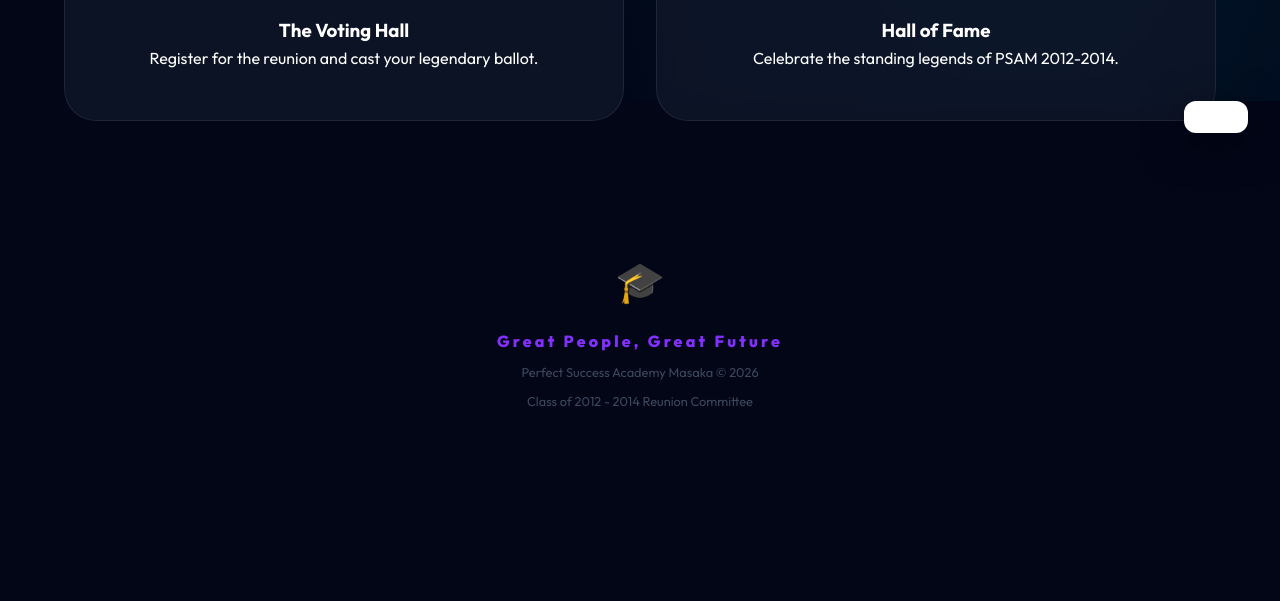
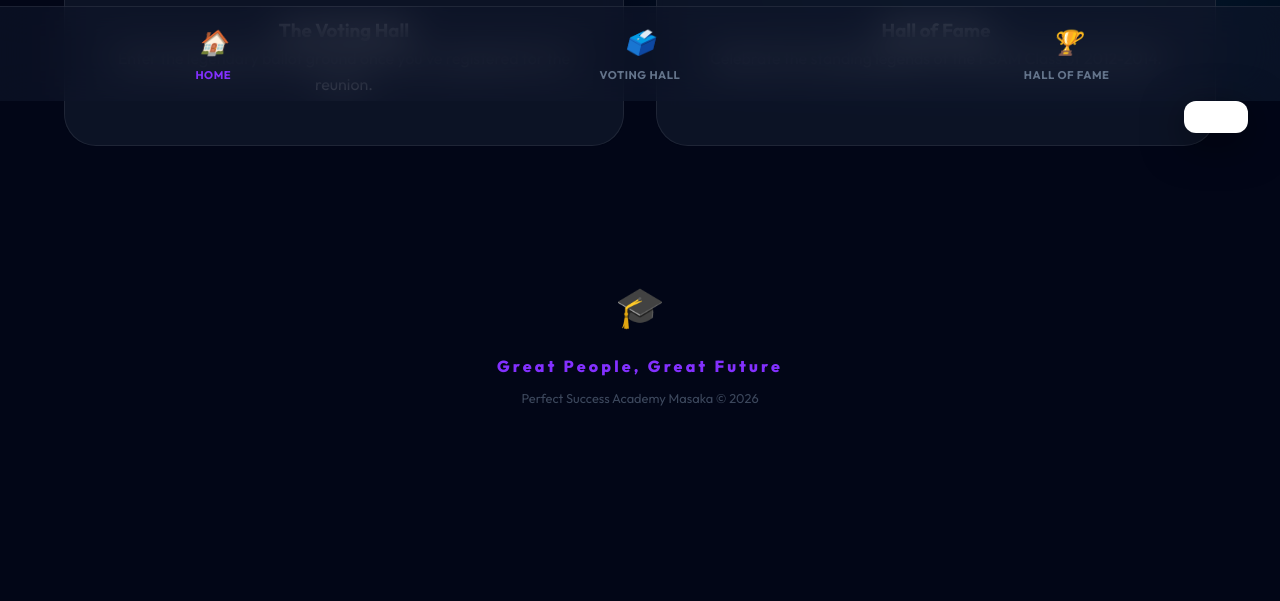
Before and after one commit to Travsify/psam, a website: page index.html in a window 1280 px wide. Shown: the part 699-1300 px from the top of the page. Before the commit the page ends 1238 px from the top, so only its background shows below. Drawn offline with Linux system fonts and the light colour scheme.

Commit message:
Add sticky bottom navigation bar with iconic toggles and active-state highlighting

```diff
--- a/index.html
+++ b/index.html
@@ -23,9 +23,7 @@
             <div id="global-stats" style="color: var(--text-muted); font-size: 0.9rem; margin-bottom: 2rem;"></div>
         </header>
 
-        <main id="main-content">
-            <!-- Dynamic Content -->
-        </main>
+        <main id="main-content"></main>
 
         <div class="progress-container" id="progress-container" style="margin-top: 3rem;">
             <div class="progress-fill" id="progress-fill"></div>
@@ -37,9 +35,23 @@
             <div class="footer-icon">🎓</div>
             <span class="school-motto">Great People, Great Future</span>
             <p class="footer-tag">Perfect Success Academy Masaka &copy; 2026</p>
-            <p class="footer-tag" style="margin-top: 0.5rem;">Class of 2012 - 2014 Reunion Committee</p>
         </footer>
     </div>
+
+    <nav class="bottom-nav">
+        <div class="nav-item" id="nav-home" onclick="setMode('home')">
+            <i>🏠</i>
+            <span>Home</span>
+        </div>
+        <div class="nav-item" id="nav-voting" onclick="setMode('voting')">
+            <i>🗳️</i>
+            <span>Voting Hall</span>
+        </div>
+        <div class="nav-item" id="nav-hall" onclick="setMode('hall-of-fame')">
+            <i>🏆</i>
+            <span>Hall of Fame</span>
+        </div>
+    </nav>
 
     <!-- Toast Notifications -->
     <div id="toast" class="toast">
--- a/script.js
+++ b/script.js
@@ -46,18 +46,30 @@ const showToast = (message) => {
     setTimeout(() => toast?.classList.remove('show'), 5000);
 };
 
+const updateNav = () => {
+    document.querySelectorAll('.nav-item').forEach(el => el.classList.remove('active'));
+    if (appState.mode === 'home') document.getElementById('nav-home')?.classList.add('active');
+    if (appState.mode === 'voting' || appState.mode === 'registration' || appState.mode === 'success') document.getElementById('nav-voting')?.classList.add('active');
+    if (appState.mode === 'hall-of-fame') document.getElementById('nav-hall')?.classList.add('active');
+};
+
 const setMode = (mode) => {
     appState.mode = mode;
     if (mode === 'voting') {
         if (!currentAlumni) {
             appState.mode = 'registration';
-        } else if (pollResults[1].voters.includes(currentAlumni.name)) {
-            showToast(`Hello ${currentAlumni.name}, our registry shows you have already cast your ballot!`);
-            appState.mode = 'hall-of-fame';
         } else {
-            appState.step = 1;
+            // Check if already voted in current poll version
+            const hasVoted = pollResults[1]?.voters.includes(currentAlumni.name);
+            if (hasVoted) {
+                showToast(`Alumni ${currentAlumni.name}, our records show your legendary ballot is already cast.`);
+                appState.mode = 'hall-of-fame';
+            } else {
+                appState.step = 1;
+            }
         }
     }
+    window.scrollTo({ top: 0, behavior: 'smooth' });
     renderApp();
 };
 
@@ -97,7 +109,7 @@ const castSessionVote = (nominee) => {
 
 const nextStep = () => {
     if (!appState.sessionVotes[appState.step]) {
-        showToast('Please select a legend for this award.');
+        showToast('Please select a nominee to proceed.');
         return;
     }
     if (appState.step < 10) {
@@ -112,7 +124,7 @@ const nextStep = () => {
 const submitBallot = () => {
     pollData.forEach(cat => {
         const choice = appState.sessionVotes[cat.id];
-        if (pollResults[cat.id]) {
+        if (pollResults[cat.id] && choice) {
             pollResults[cat.id].votes[choice]++;
             pollResults[cat.id].total++;
             pollResults[cat.id].voters.push(currentAlumni.name);
@@ -120,12 +132,13 @@ const submitBallot = () => {
     });
     localStorage.setItem(STORAGE_KEY, JSON.stringify(pollResults));
     appState.mode = 'hall-of-fame';
-    showToast('Ballot Finalized! Thank you for participating.');
+    showToast('Registry finalized! Your votes are part of PSAM history.');
     renderApp();
 };
 
 // 3. Render
 const renderApp = () => {
+    updateNav();
     const main = document.getElementById('main-content');
     const container = document.getElementById('poll-container');
     const progress = document.getElementById('progress-container');
@@ -134,7 +147,7 @@ const renderApp = () => {
 
     if (!main || !container) return;
 
-    if (stats) stats.innerHTML = `🌟 <strong>${alumniRegistry.length}</strong> Event Registrations &middot; 🗳️ <strong>${pollResults[1]?.total || 0}</strong> Votes Recorded`;
+    if (stats) stats.innerHTML = `🎓 <strong>${alumniRegistry.length}</strong> Event Registrations &middot; 🗳️ <strong>${pollResults[1]?.total || 0}</strong> Ballots Finalized`;
 
     main.innerHTML = '';
     container.innerHTML = '';
@@ -146,12 +159,12 @@ const renderApp = () => {
                 <div class="menu-card" onclick="setMode('voting')">
                     <span class="menu-icon">🗳️</span>
                     <h3>The Voting Hall</h3>
-                    <p>Register for the reunion and cast your legendary ballot.</p>
+                    <p>Enter the legendary ballot ground once you've registered for the reunion.</p>
                 </div>
                 <div class="menu-card" onclick="setMode('hall-of-fame')">
                     <span class="menu-icon">🏆</span>
                     <h3>Hall of Fame</h3>
-                    <p>Celebrate the standing legends of PSAM 2012-2014.</p>
+                    <p>Celebrate the standing legends of the PSAM Class of 2012-2014.</p>
                 </div>
             </div>
         `;
@@ -169,14 +182,14 @@ const renderApp = () => {
                         <div class="form-group"><label>Email Address</label><input type="email" name="email" required placeholder="john@example.com"></div>
                         <div class="form-group"><label>Phone Number</label><input type="tel" name="phone" required placeholder="+234..."></div>
                         <div class="form-group">
-                            <label>Will you be attending?</label>
+                            <label>Are you attending?</label>
                             <select name="attending" style="width:100%; padding:1.25rem; background:rgba(255,255,255,0.05); border:1px solid var(--border-color); color:#fff; border-radius:12px; font-family:inherit; outline:none;">
                                 <option value="Yes">Yes, I'll be there!</option>
-                                <option value="Maybe">Maybe (Deciding)</option>
-                                <option value="No">No, can't make it</option>
+                                <option value="Maybe">Maybe (Still Deciding)</option>
+                                <option value="No">No, I can't make it</option>
                             </select>
                         </div>
-                        <button type="submit" class="next-btn" style="width:100%; margin-top:1.5rem;">Join the Reunion Event</button>
+                        <button type="submit" class="next-btn" style="width:100%; margin-top:1.5rem;">Register for Event</button>
                     </form>
                 </div>
             </div>
@@ -214,7 +227,7 @@ const renderApp = () => {
                     `).join('')}
                 </div>
                 <button class="next-btn" style="width:100%; margin-top:3rem;" ${!sel ? 'disabled' : ''} onclick="nextStep()">
-                    ${appState.step === 10 ? 'Finish Ballot' : 'Next Category'}
+                    ${appState.step === 10 ? 'Finish Ballot' : 'Next Award'}
                 </button>
             </div>
         `;
@@ -225,7 +238,7 @@ const renderApp = () => {
             <div style="text-align:center; padding:2rem;">
                 <h2 style="font-size:3.5rem; margin-bottom:1rem; font-weight:900;">Iconic Standings</h2>
                 <div style="display:flex; justify-content:center; gap:1.5rem; margin-bottom:4rem;">
-                    <button class="share-btn" style="margin:0" onclick="setMode('home')">Great Hall</button>
+                    <button class="share-btn" style="margin:0" onclick="setMode('home')">Return Home</button>
                     <button class="share-btn" style="margin:0; background:rgba(255,255,255,0.05)" onclick="resetSession()">New Alumni</button>
                 </div>
             </div>
@@ -241,7 +254,7 @@ const renderApp = () => {
                                 <div class="podium-item rank-1"><span class="rank-badge">1</span><p style="font-size:0.85rem; font-weight:900; color:#fff; margin-top:auto;">${sorted[0] || '-'}</p></div>
                                 <div class="podium-item rank-3"><span class="rank-badge">3</span><p style="font-size:0.75rem; color:var(--text-secondary); margin-top:auto;">${sorted[2] || '-'}</p></div>
                             </div>
-                            <div class="nominees-list">
+                            <div class="nominees-list" style="margin-top:1rem">
                                 ${cat.nominees.map(n => {
                                     const v = data.votes[n];
                                     const p = data.total === 0 ? 0 : Math.round((v / data.total) * 100);
@@ -276,3 +289,4 @@ window.castSessionVote = castSessionVote;
 window.nextStep = nextStep;
 window.resetSession = resetSession;
 window.startVoting = startVoting;
+window.submitBallot = submitBallot;
--- a/style.css
+++ b/style.css
@@ -149,17 +149,11 @@ header h2 {
     outline: none;
 }
 
-/* Success Card */
-.success-card { text-align: center; padding: 4rem 2rem; }
-.success-icon { font-size: 5rem; margin-bottom: 2rem; display: block; }
-
-/* Progress */
+/* Progress Bar */
 .progress-container { width: 100%; height: 6px; background: rgba(255, 255, 255, 0.05); border-radius: 3px; }
 .progress-fill { height: 100%; background: linear-gradient(90deg, var(--accent-primary), var(--accent-secondary)); width: 0%; transition: width 0.4s ease; }
 
-/* Poll UI */
-.poll-grid { display: grid; gap: 2.5rem; }
-.category-card { background: var(--surface-color); padding: 2.5rem; border-radius: 24px; border: 1px solid var(--border-color); backdrop-filter: var(--glass-effect); position: relative; }
+/* Podium UI */
 .podium-container { display: flex; justify-content: center; align-items: flex-end; gap: 1rem; margin: 2rem 0; height: 160px; }
 .podium-item { background: rgba(255,255,255,0.03); border: 1px solid var(--border-color); border-bottom: none; border-radius: 12px 12px 0 0; width: 80px; display: flex; flex-direction: column; align-items: center; padding-bottom: 0.5rem; position: relative; }
 .rank-1 { height: 100%; border-color: var(--accent-tertiary) !important; }
@@ -167,6 +161,56 @@ header h2 {
 .rank-3 { height: 50%; }
 .rank-badge { position: absolute; top: -15px; width: 30px; height: 30px; background: #020617; border-radius: 50%; display: flex; align-items: center; justify-content: center; font-size: 0.8rem; font-weight: 900; border: 2px solid var(--border-color); }
 .rank-1 .rank-badge { border-color: var(--accent-tertiary); color: var(--accent-tertiary); }
+
+/* Success Card */
+.success-card { text-align: center; padding: 4rem 2rem; }
+.success-icon { font-size: 5rem; margin-bottom: 2rem; display: block; }
+
+/* Bottom Navigation */
+.bottom-nav {
+    position: fixed;
+    bottom: 0;
+    left: 0;
+    width: 100%;
+    background: rgba(15, 23, 42, 0.6);
+    backdrop-filter: blur(20px);
+    border-top: 1px solid var(--border-color);
+    display: flex;
+    justify-content: space-around;
+    padding: 1rem 0;
+    padding-bottom: calc(1rem + env(safe-area-inset-bottom));
+    z-index: 1000;
+}
+
+.nav-item {
+    display: flex;
+    flex-direction: column;
+    align-items: center;
+    gap: 0.25rem;
+    color: var(--text-muted);
+    text-decoration: none;
+    cursor: pointer;
+    transition: all 0.2s;
+    font-size: 0.7rem;
+    font-weight: 700;
+    text-transform: uppercase;
+    letter-spacing: 0.05em;
+    flex: 1;
+}
+
+.nav-item.active {
+    color: var(--accent-primary);
+}
+
+.nav-item i {
+    font-size: 1.5rem;
+    margin-bottom: 2px;
+}
+
+/* Footer Padding for Nav */
+.container {
+    padding-bottom: 8rem;
+}
 
 .nominees-list { display: flex; flex-direction: column; gap: 0.75rem; }
 .nominee-option { position: relative; padding: 1rem 1.5rem; background: rgba(255, 255, 255, 0.03); border: 1px solid var(--border-color); border-radius: 12px; cursor: pointer; display: flex; justify-content: space-between; overflow: hidden; }
```
